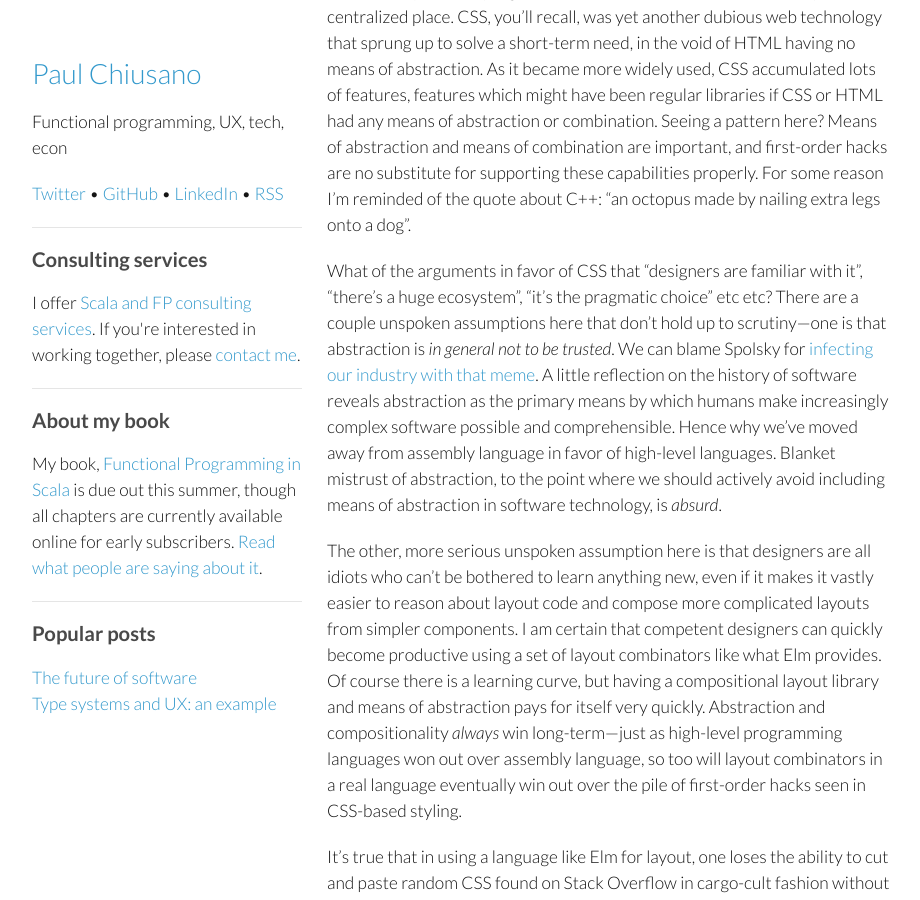
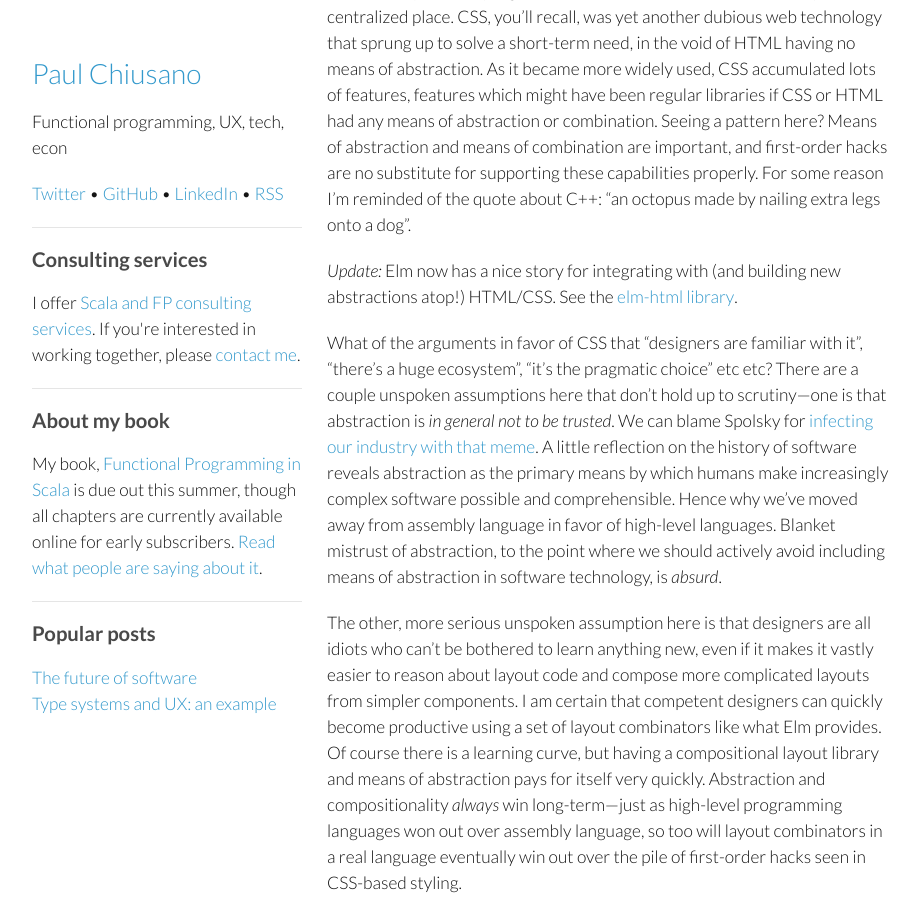
Before and after one commit to pchiusano/pchiusano.github.io, a Jekyll site: the page built from _posts/2014-07-02-css-is-unnecessary.markdown, in a window 1280 px wide and 900 px high, scrolled down 767 px. Shown: the whole window, without its empty margins (178-1098 px from the left). Built offline with Jekyll 4.4.1, drawn with Linux system fonts in a browser that asks for light colours; comment, search, counter and statistics services are not loaded.

Commit message:
Update 2014-07-02-css-is-unnecessary.markdown

```diff
--- a/_posts/2014-07-02-css-is-unnecessary.markdown
+++ b/_posts/2014-07-02-css-is-unnecessary.markdown
@@ -12,6 +12,8 @@ I've recently been looking at various client-side development technologies, in p
 
 As a result of this bold stance, there's been some inevitable discussions on the Elm mailing list about how to use CSS in conjunction with Elm layout and graphics. But a separate stylesheet language is generally unnecessary when using a real language for describing layout, as you can use the normal means of abstraction and combination provided by the language to factor out whatever layout or styling decisions one wishes to be able to modify in a centralized place. CSS, you'll recall, was yet another dubious web technology that sprung up to solve a short-term need, in the void of HTML having no means of abstraction. As it became more widely used, CSS accumulated lots of features, features which might have been regular libraries if CSS or HTML had any means of abstraction or combination. Seeing a pattern here? Means of abstraction and means of combination are important, and first-order hacks are no substitute for supporting these capabilities properly. For some reason I'm reminded of the quote about C++: "an octopus made by nailing extra legs onto a dog".
 
+_Update:_ Elm now has a nice story for integrating with (and building new abstractions atop!) HTML/CSS. See the [elm-html library](https://github.com/evancz/elm-html).
+
 What of the arguments in favor of CSS that "designers are familiar with it", "there's a huge ecosystem", "it's the pragmatic choice" etc etc? There are a couple unspoken assumptions here that don't hold up to scrutiny---one is that abstraction is _in general not to be trusted_. We can blame Spolsky for [infecting our industry with that meme](http://www.joelonsoftware.com/articles/LeakyAbstractions.html). A little reflection on the history of software reveals abstraction as the primary means by which humans make increasingly complex software possible and comprehensible. Hence why we've moved away from assembly language in favor of high-level languages. Blanket mistrust of abstraction, to the point where we should actively avoid including means of abstraction in software technology, is _absurd_.
 
 The other, more serious unspoken assumption here is that designers are all idiots who can't be bothered to learn anything new, even if it makes it vastly easier to reason about layout code and compose more complicated layouts from simpler components. I am certain that competent designers can quickly become productive using a set of layout combinators like what Elm provides. Of course there is a learning curve, but having a compositional layout library and means of abstraction pays for itself very quickly. Abstraction and compositionality *always* win long-term---just as high-level programming languages won out over assembly language, so too will layout combinators in a real language eventually win out over the pile of first-order hacks seen in CSS-based styling.
```
